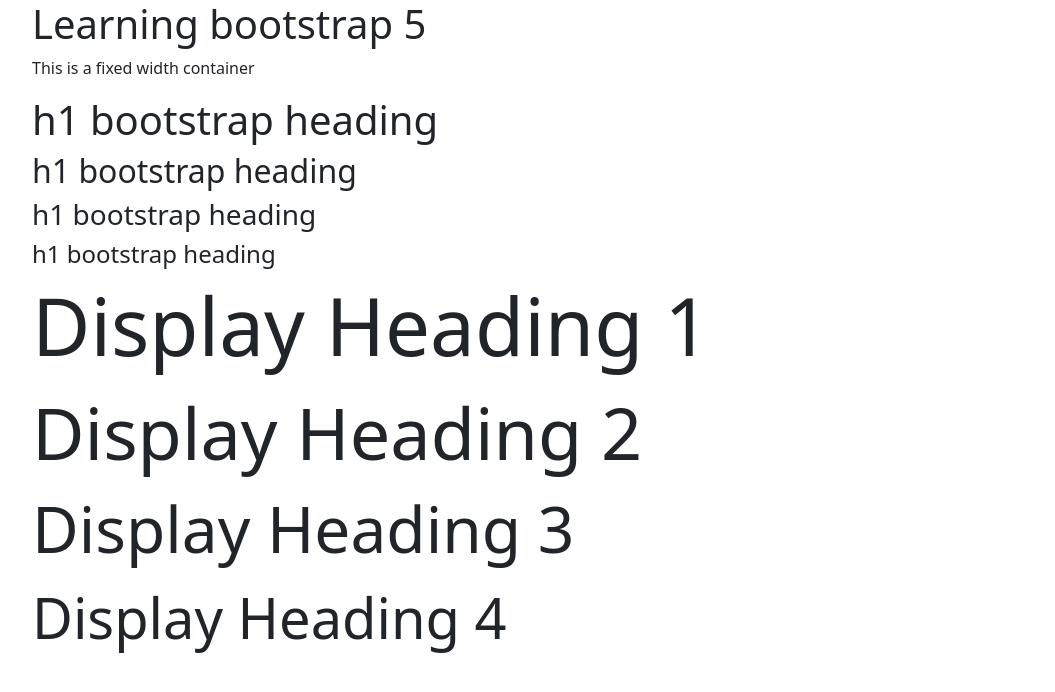
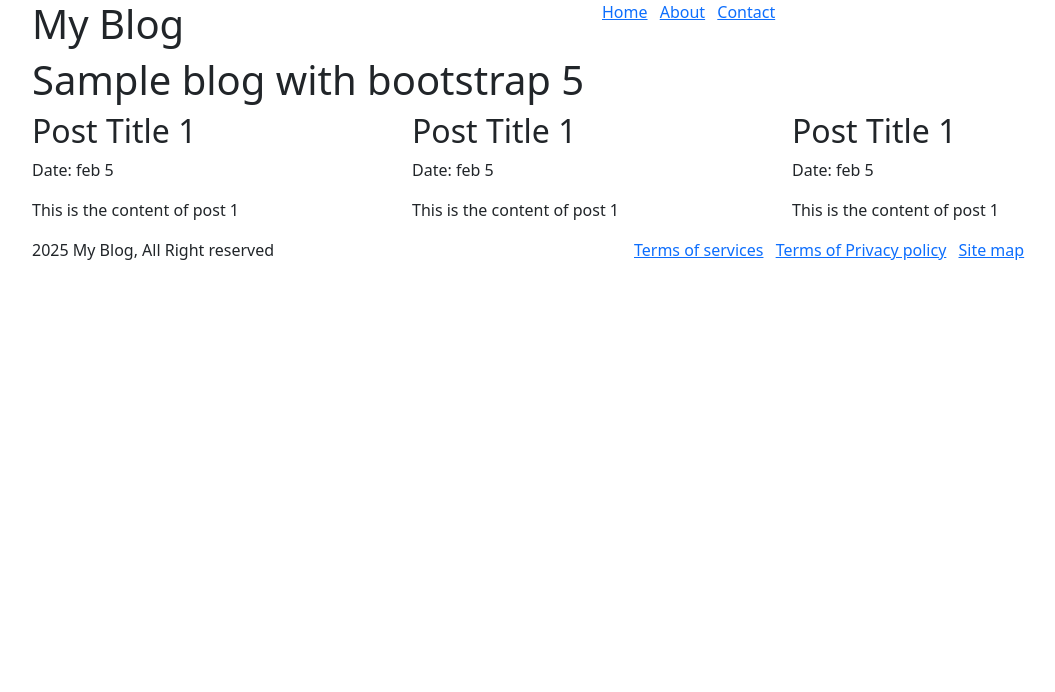
Before and after one commit to dilen1999/Bootstrap, a plain HTML site: page index.html in a window 1280 px wide. Shown: the whole page, without its empty margins (50-1105 px from the left). Drawn offline with nearby package versions, Linux system fonts and the light colour scheme.

Commit message:
row and col

```diff
--- a/index.html
+++ b/index.html
@@ -18,10 +18,10 @@
       crossorigin="anonymous"
     ></script>
     <div class="container">
-      <h1>Learning bootstrap 5</h1>
-      <p>This is a fixed width container</p>
+      <!-- <h1>Learning bootstrap 5</h1>
+      <p>This is a fixed width container</p> -->
 
-      <p class="h1">h1 bootstrap heading</p>
+      <!-- <p class="h1">h1 bootstrap heading</p>
       <p class="h2">h1 bootstrap heading</p>
       <p class="h3">h1 bootstrap heading</p>
       <p class="h4">h1 bootstrap heading</p>
@@ -29,7 +29,66 @@
       <p class="display-1">Display Heading 1</p>
       <p class="display-2">Display Heading 2</p>
       <p class="display-3">Display Heading 3</p>
-      <p class="display-4">Display Heading 4</p>
+      <p class="display-4">Display Heading 4</p> -->
+      <!-- <div class="row">
+        <div class="col-6">
+          <p>This is a simple column in the row</p>
+        </div>
+        <div class="col">
+          <p>This is a simple column in the row</p>
+        </div>
+        <div class="col">
+          <p>This is a simple column in the row</p>
+        </div> -->
+        <header>
+            <div class="row">
+                <div class="col"><h1>My Blog</h1></div>
+                <div class="col">
+                    <nav>
+                        <ul class="list-inline">
+                            <li class="list-inline-item"><a href="#">Home</a></li>
+                            <li class="list-inline-item"><a href="#">About</a></li>
+                            <li class="list-inline-item"><a href="#">Contact</a></li>
+                        </ul>
+                    </nav>
+                </div>
+            </div>
+        </header>
+        <h1>Sample blog with bootstrap 5</h1>
+        <div class="row">
+        <div class="col">
+            <h2>Post Title 1</h2>
+            <p>Date: feb 5</p>
+            <p>This is the content of post 1</p>
+        </div>
+        <div class="col">
+            <h2>Post Title 1</h2>
+            <p>Date: feb 5</p>
+            <p>This is the content of post 1</p>
+        </div>
+        <div class="col">
+            <h2>Post Title 1</h2>
+            <p>Date: feb 5</p>
+            <p>This is the content of post 1</p>
+        </div>
+
+        <footer>
+            <div class="row">
+                <div class="col">
+                    <p>2025 My Blog, All Right reserved</p>
+                </div>
+                <div class="col">
+                    <ul class="text-inline">
+                        <li class="list-inline-item"><a href="#">Terms of services</a></li>
+                        <li class="list-inline-item"><a href="#">Terms of Privacy policy</a></li>
+                        <li class="list-inline-item"><a href="#">Site map</a></li>
+                    </ul>
+                </div>
+            </div>
+        </footer>
+    </div>
+
+      </div>
     </div>
   </body>
 </html>
```
